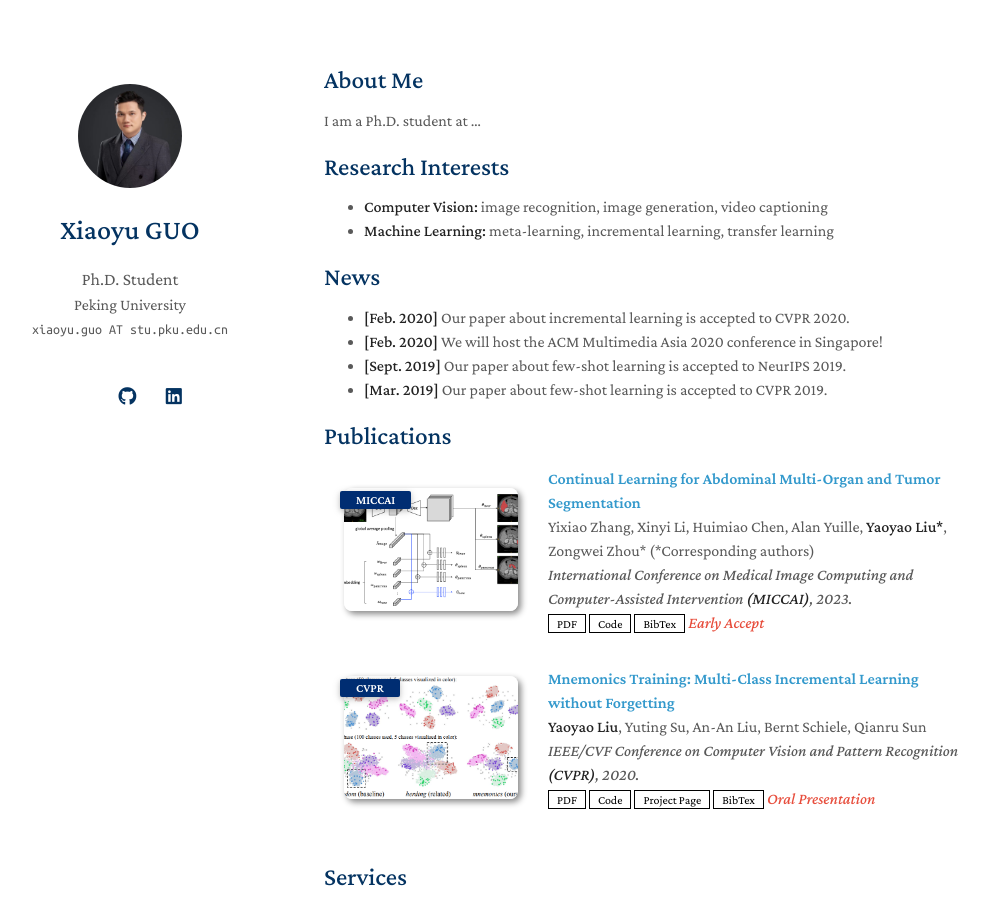
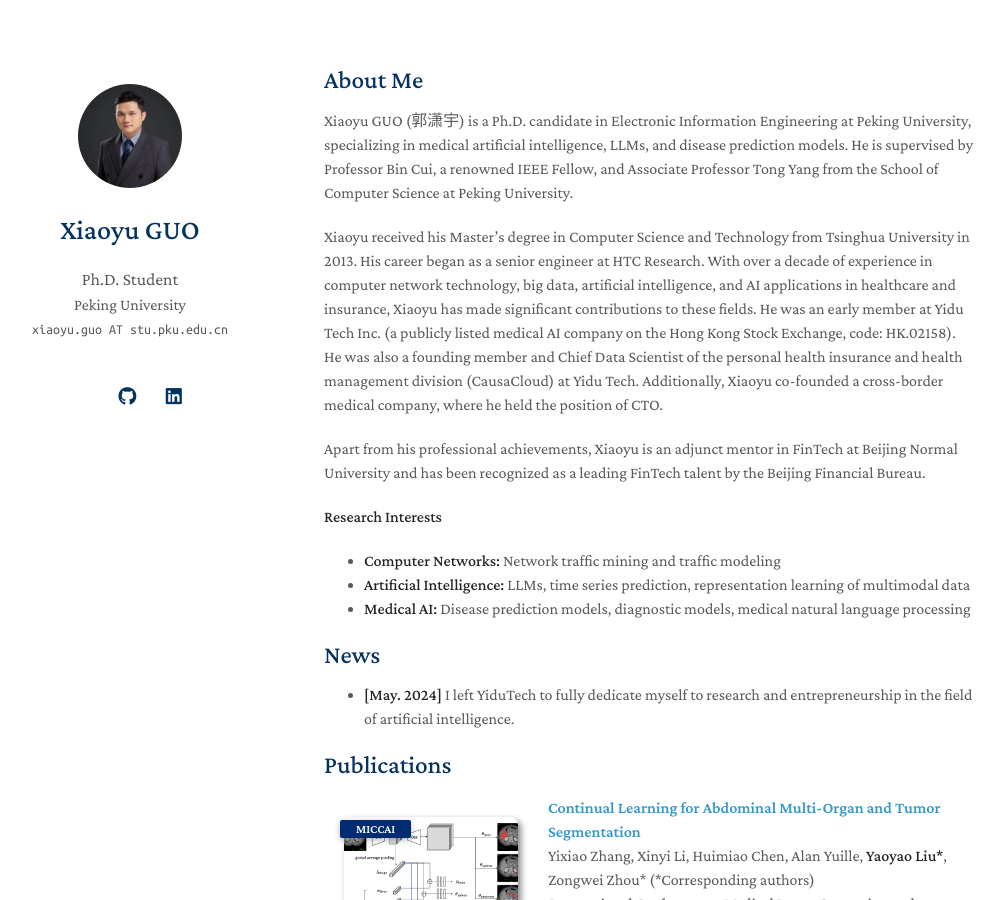
Before and after one commit to gxy837/gxy837.github.io, a Jekyll site: the page built from index.md, in a window 1280 px wide and 900 px high. Shown: the whole window, without its empty margins (146-1150 px from the left). Built offline with Jekyll 4.4.1, drawn with Linux system fonts in a browser that asks for light colours; nearby versions of some CDN libraries; a style sheet for code colours, icons or effects is not loaded; our own code applies the rules of GitHub Pages for plain Markdown files.

Commit message:
Update personal profile

```diff
--- a/index.md
+++ b/index.md
@@ -4,19 +4,20 @@ layout: homepage
 
 ## About Me
 
-I am a Ph.D. student at ...
+Xiaoyu GUO (郭潇宇) is a Ph.D. candidate in Electronic Information Engineering at Peking University, specializing in medical artificial intelligence, LLMs, and disease prediction models. He is supervised by Professor Bin Cui, a renowned IEEE Fellow, and Associate Professor Tong Yang from the School of Computer Science at Peking University.
 
-## Research Interests
+Xiaoyu received his Master's degree in Computer Science and Technology from Tsinghua University in 2013. His career began as a senior engineer at HTC Research. With over a decade of experience in computer network technology, big data, artificial intelligence, and AI applications in healthcare and insurance, Xiaoyu has made significant contributions to these fields. He was an early member at Yidu Tech Inc. (a publicly listed medical AI company on the Hong Kong Stock Exchange, code: HK.02158). He was also a founding member and Chief Data Scientist of the personal health insurance and health management division (CausaCloud) at Yidu Tech. Additionally, Xiaoyu co-founded a cross-border medical company, where he held the position of CTO.
 
-- **Computer Vision:** image recognition, image generation, video captioning
-- **Machine Learning:** meta-learning, incremental learning, transfer learning
+Apart from his professional achievements, Xiaoyu is an adjunct mentor in FinTech at Beijing Normal University and has been recognized as a leading FinTech talent by the Beijing Financial Bureau.
+
+**Research Interests**
+
+- **Computer Networks:** Network traffic mining and traffic modeling
+- **Artificial Intelligence:** LLMs, time series prediction, representation learning of multimodal data
+- **Medical AI:** Disease prediction models, diagnostic models, medical natural language processing
 
 ## News
-
-- **[Feb. 2020]** Our paper about incremental learning is accepted to CVPR 2020.
-- **[Feb. 2020]** We will host the ACM Multimedia Asia 2020 conference in Singapore!
-- **[Sept. 2019]** Our paper about few-shot learning is accepted to NeurIPS 2019.
-- **[Mar. 2019]** Our paper about few-shot learning is accepted to CVPR 2019.
+- **[May. 2024]** I left YiduTech to fully dedicate myself to research and entrepreneurship in the field of artificial intelligence.
 
 {% include_relative _includes/publications.md %}
 
```
